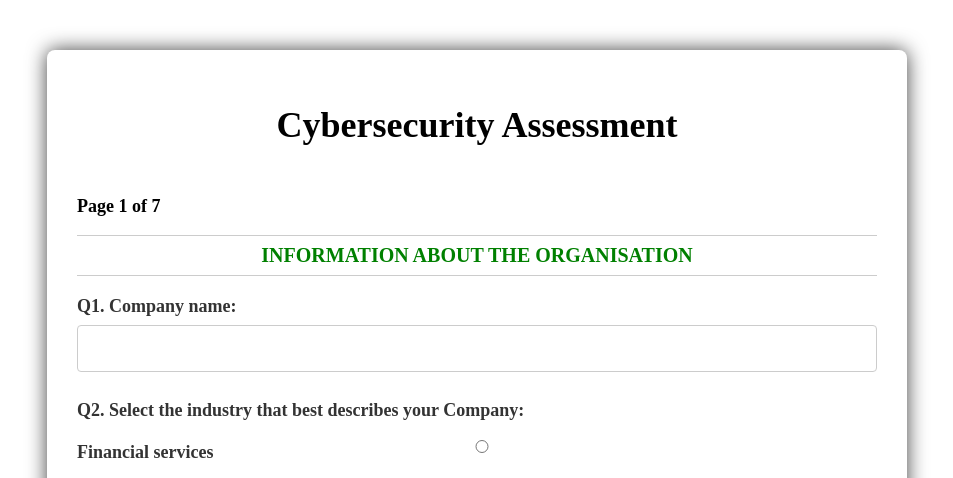
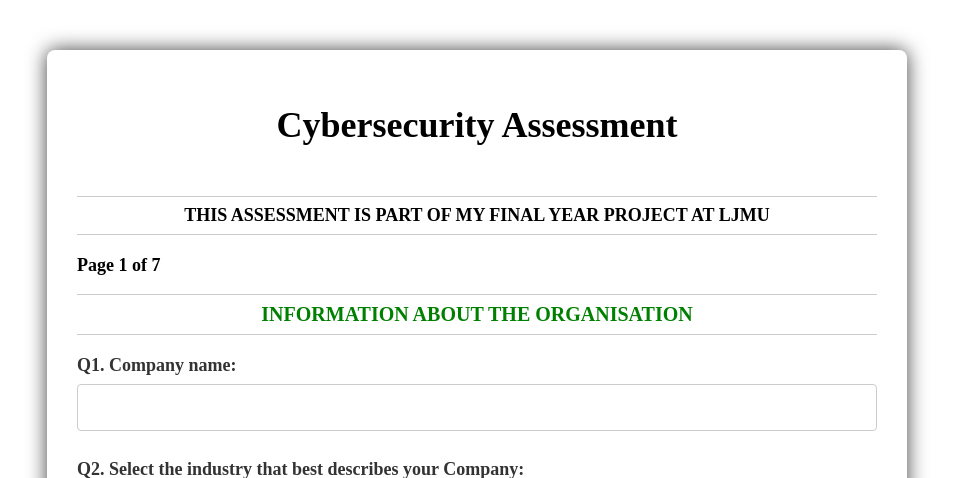
Before and after one commit to AndyR-001/Company_Assessmnet, a Flask app: page / in a window 1280 px wide. Shown: the top 478 px of the page, without its empty margins (163-1116 px from the left). Run offline with Flask 2, Linux system fonts and the light colour scheme.

Commit message:
Update Website.html

```diff
--- a/templates/Website.html
+++ b/templates/Website.html
@@ -183,7 +183,7 @@
 
 
 				<h1>Cybersecurity Assessment</h1>
-
+				<h2 style="color: black; font-size: 18px; text-align: center;">This assessment is part of my final year project at LJMU</h2>
 					<div class="page active" id="page-1">
 
 					<p>Page 1 of 7</p>
```
